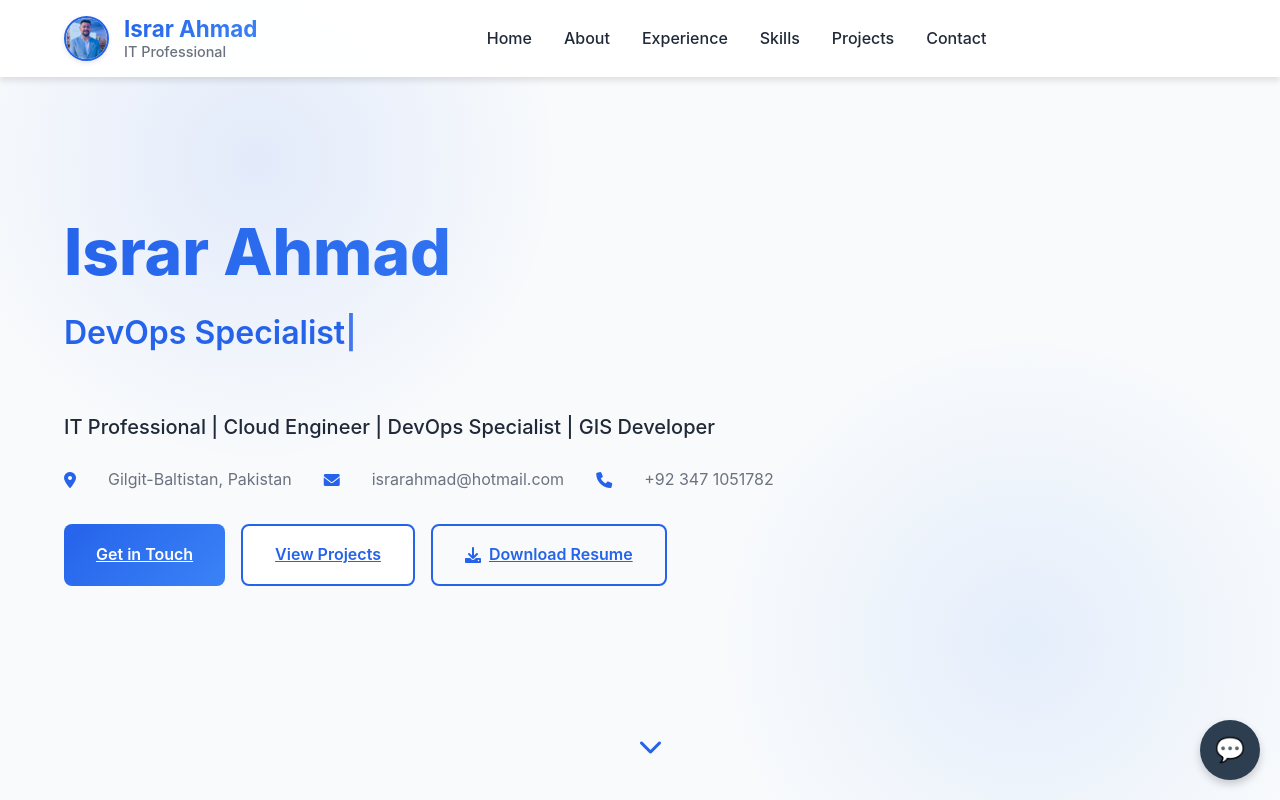
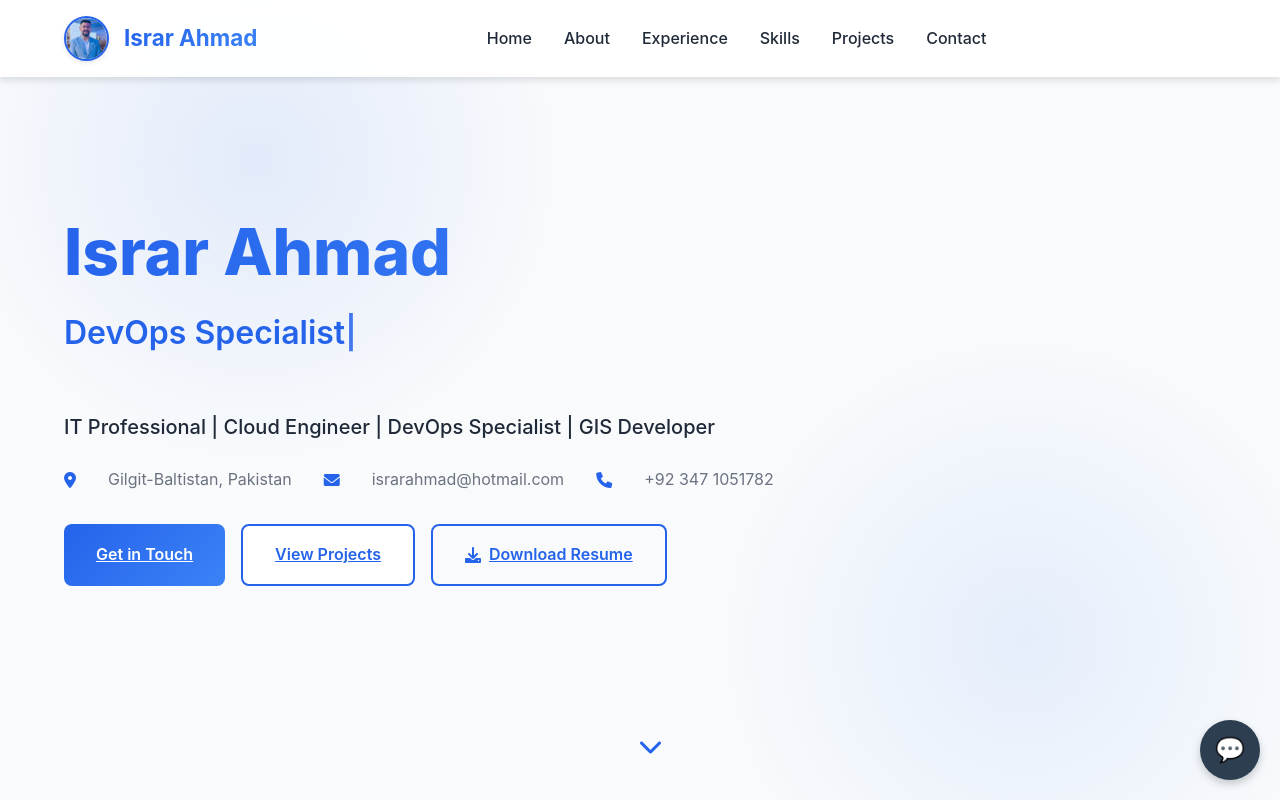
Before and after one commit to Isrargojali/IA-Protoflio-by-AI, a plain HTML site: page index.html in a window 1280 px wide. Shown: the top 800 px of the page. Drawn offline with nearby package versions, Linux system fonts and the light colour scheme.

Commit message:
Remove IT Professional subtitle from navbar

```diff
--- a/index.html
+++ b/index.html
@@ -17,7 +17,6 @@
             <img src="images/israr.jpeg" alt="Israr Ahmad" class="nav-logo">
             <div class="brand-text">
                 <span class="brand-name">Israr Ahmad</span>
-                <span class="brand-title">IT Professional</span>
             </div>
         </div>
         <ul class="nav-links">
```
